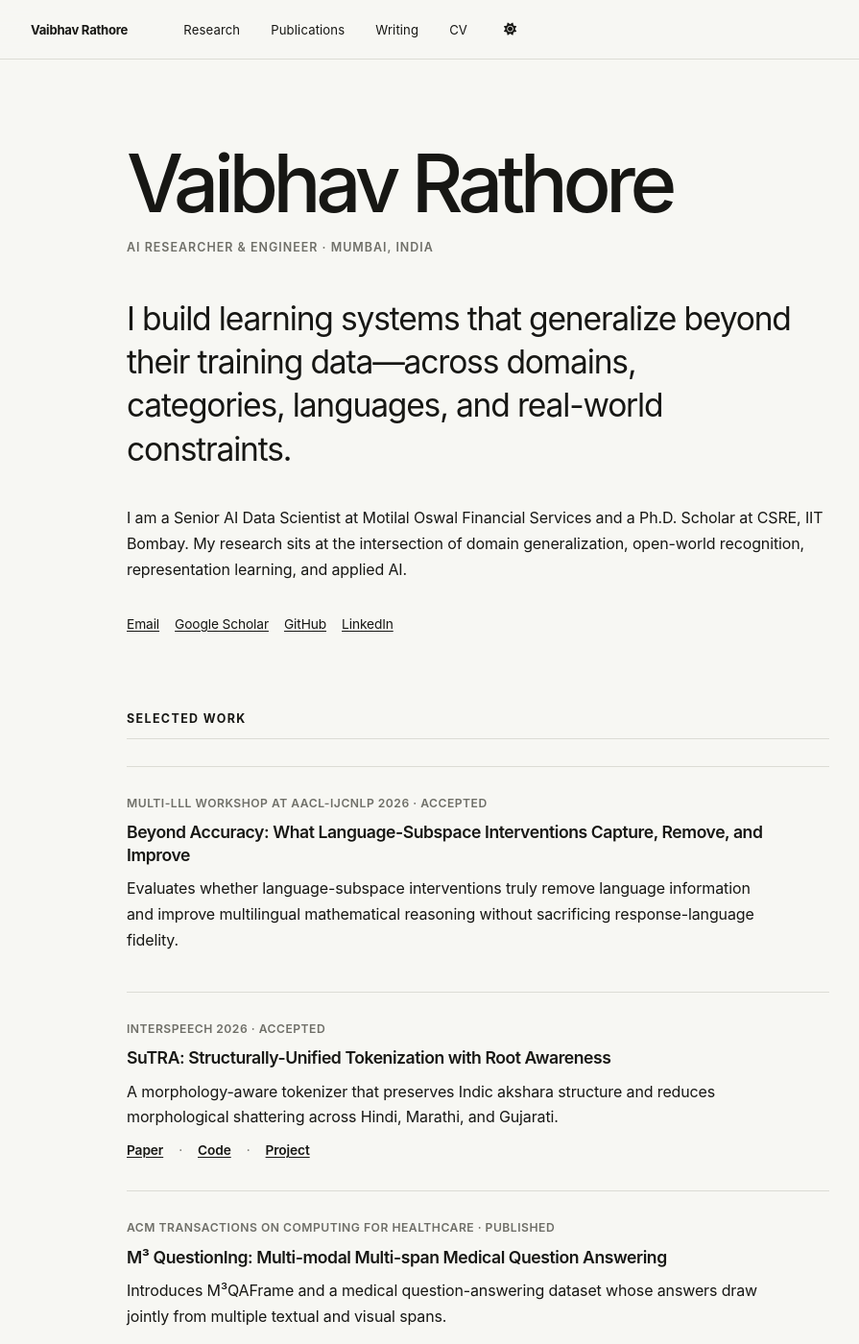
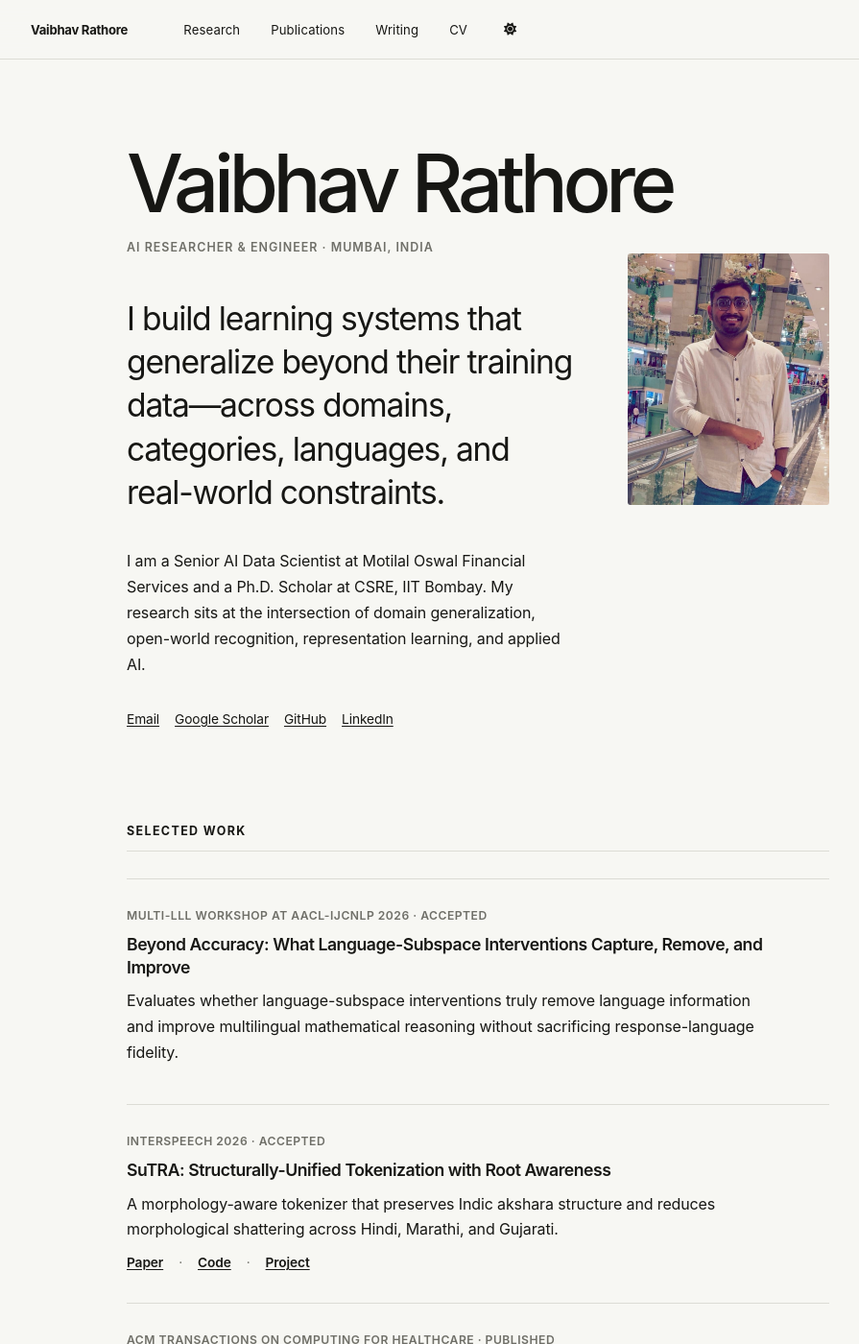
Before and after one commit to Vaibhavrathore1999/Vaibhavrathore1999.github.io, a Jekyll site: the page built from _pages/about.md, in a window 1280 px wide and 1400 px high. Shown: the whole window at 96% size, without its empty margins (142-1037 px from the left). Built offline with Jekyll 4.4.1, drawn with Linux system fonts in a browser that asks for light colours; a script bundle is joined from its source files by our own code; library files that are not in the unit come from our copies.

Commit message:
Add profile portrait to homepage

```diff
--- a/_pages/about.md
+++ b/_pages/about.md
@@ -8,13 +8,17 @@ redirect_from:
   - /about.html
 ---
 
-<p class="eyebrow">AI researcher & engineer · Mumbai, India</p>
-
-<p class="intro">I build learning systems that generalize beyond their training data—across domains, categories, languages, and real-world constraints.</p>
-
-I am a Senior AI Data Scientist at Motilal Oswal Financial Services and a Ph.D. Scholar at CSRE, IIT Bombay. My research sits at the intersection of domain generalization, open-world recognition, representation learning, and applied AI.
-
-<p class="text-links"><a href="mailto:vaibhav.rathor.in@gmail.com">Email</a> <a href="https://scholar.google.co.in/citations?hl=en&user=VH1wZJkAAAAJ">Google Scholar</a> <a href="https://github.com/Vaibhavrathore1999">GitHub</a> <a href="https://www.linkedin.com/in/vaibhav-rathore-ab696b188/">LinkedIn</a></p>
+<div class="profile-intro">
+  <div class="profile-copy">
+    <p class="eyebrow">AI researcher &amp; engineer · Mumbai, India</p>
+    <p class="intro">I build learning systems that generalize beyond their training data—across domains, categories, languages, and real-world constraints.</p>
+    <p>I am a Senior AI Data Scientist at Motilal Oswal Financial Services and a Ph.D. Scholar at CSRE, IIT Bombay. My research sits at the intersection of domain generalization, open-world recognition, representation learning, and applied AI.</p>
+    <p class="text-links"><a href="mailto:vaibhav.rathor.in@gmail.com">Email</a> <a href="https://scholar.google.co.in/citations?hl=en&user=VH1wZJkAAAAJ">Google Scholar</a> <a href="https://github.com/Vaibhavrathore1999">GitHub</a> <a href="https://www.linkedin.com/in/vaibhav-rathore-ab696b188/">LinkedIn</a></p>
+  </div>
+  <figure class="profile-portrait">
+    <img src="{{ '/images/profile.png' | relative_url }}" alt="Vaibhav Rathore" fetchpriority="high">
+  </figure>
+</div>
 
 ## Selected work
 
--- a/_sass/layout/_minimal.scss
+++ b/_sass/layout/_minimal.scss
@@ -135,6 +135,30 @@ body {
   font-weight: 600;
   letter-spacing: 0.08em;
   text-transform: uppercase;
+}
+
+.profile-intro {
+  display: grid;
+  grid-template-columns: minmax(0, 1fr) 210px;
+  gap: 2rem 3.5rem;
+  align-items: start;
+}
+
+.profile-copy {
+  min-width: 0;
+}
+
+.profile-portrait {
+  margin: 0;
+}
+
+.profile-portrait img {
+  display: block;
+  width: 100%;
+  aspect-ratio: 4 / 5;
+  border-radius: 3px;
+  object-fit: cover;
+  object-position: 50% 28%;
 }
 
 .intro {
@@ -352,6 +376,14 @@ body {
     margin-bottom: 1.5rem;
   }
 
+  .profile-intro {
+    grid-template-columns: 1fr;
+  }
+
+  .profile-portrait {
+    width: min(62vw, 220px);
+  }
+
   .page__content h2,
   .archive h2 {
     margin-top: 4rem;
```
